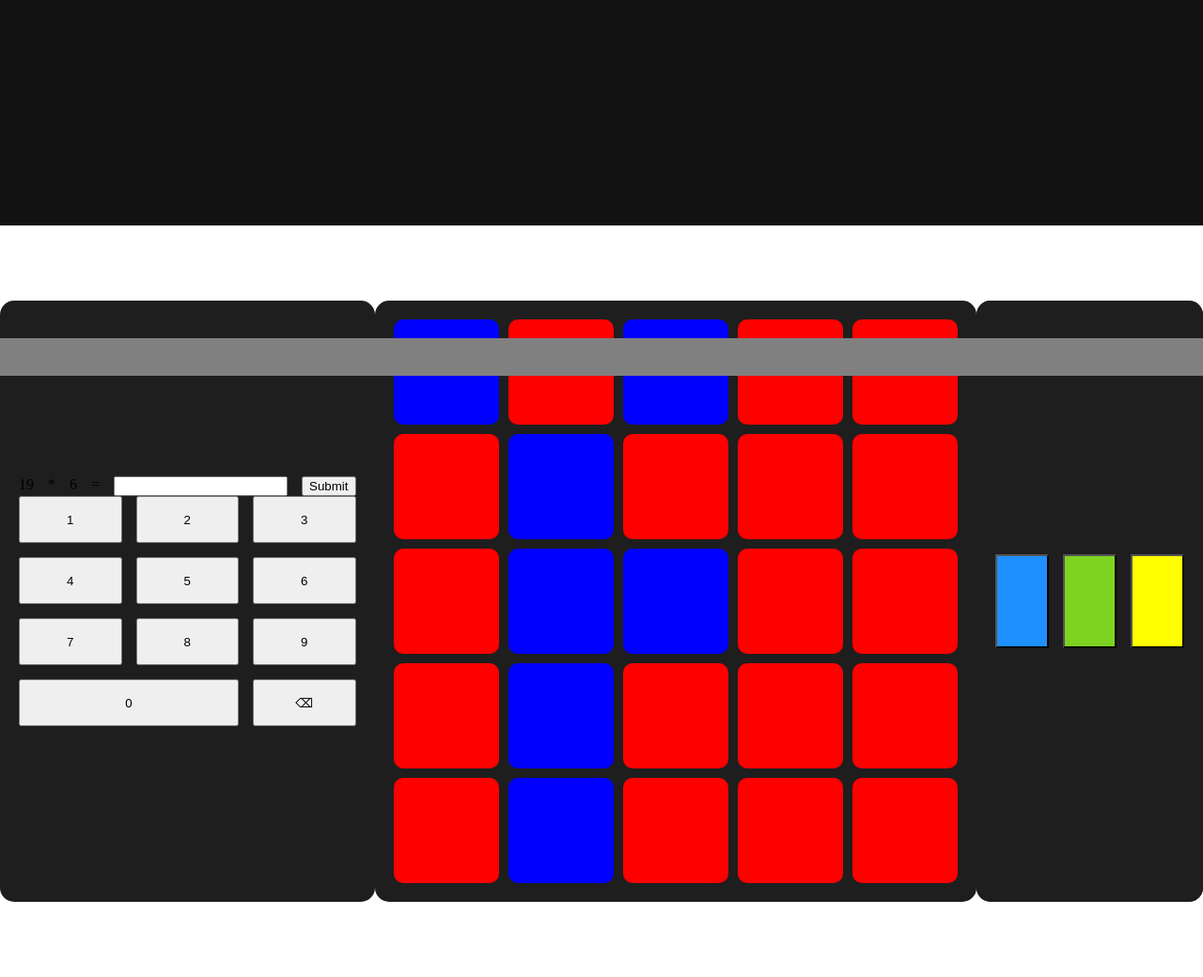
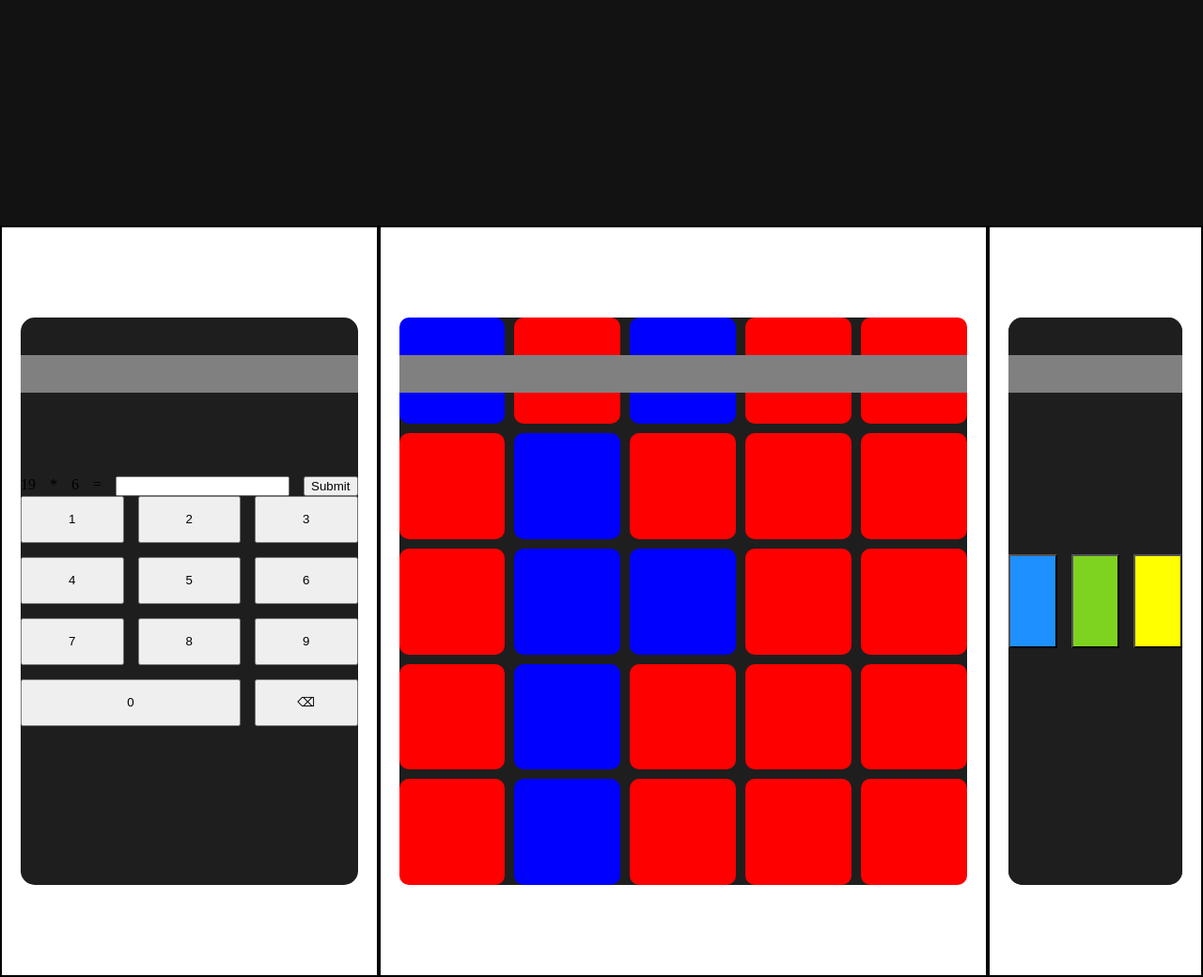
Before and after one commit to Hernandez-Marcos/Triple-task, a Django app: page /games/ in a window 1280 px wide. Shown: the part 617-1657 px from the top of the page at 94% size. Run offline with Django 5.2, Linux system fonts and the light colour scheme.

Commit message:
Refactor game layout structure with wrappers and timer repositioning

```diff
--- a/games/static/games/styles/grid.css
+++ b/games/static/games/styles/grid.css
@@ -1,3 +1,11 @@
+.grid-wrapper {
+    display: flex;
+    flex: 1;
+    height: 100%;
+    align-items: center;
+    border: 2px solid black;
+}
+
 .grid-game {
     display: grid;
     flex: 1;
--- a/games/static/games/styles/math.css
+++ b/games/static/games/styles/math.css
@@ -1,3 +1,11 @@
+.math-wrapper {
+    display: flex;
+    flex: 1;
+    height: 100%;
+    align-items: center;
+    border: 2px solid black;
+}
+
 .math-game {
     flex: 1;
     display: flex;
--- a/games/static/games/styles/pattern.css
+++ b/games/static/games/styles/pattern.css
@@ -1,3 +1,11 @@
+.pattern-wrapper {
+    display: flex;
+    flex: 1;
+    height: 100%;
+    align-items: center;
+    border: 2px solid black;
+}
+
 .pattern-game {
     display: flex;
     align-items: center;
--- a/games/templates/games/index.html
+++ b/games/templates/games/index.html
@@ -33,8 +33,10 @@
     </div>
 
     <div class="games-container">
-        <div class="math-game game-padding">
+        <div class="math-wrapper game-padding">
+            <div class="math-game">
                 <div class="game-timer-bar"></div>
+
                 <div class="math-problem">
                     <span id="num-1">{{math_problem.num_1}}</span> * <span id="num-2">{{math_problem.num_2}}</span> =
                     <input type="number" id="math-answer">
@@ -49,20 +51,27 @@
                     <button class="keypad-button" data-action="delete">⌫</button>
                 </div>
             </div>
-        <div class="grid-game game-padding">
+        </div>
+        <div class="grid-wrapper game-padding">
+            <div class="grid-game">
                 <div class="game-timer-bar"></div>
+
                 {% for row in grid %}
                     {% for square in row %}
                         <div class="square {{square}}"></div>
                     {% endfor %}
                 {% endfor %}
             </div>
-        <div class="pattern-game game-padding">
+        </div>
+        <div class="pattern-wrapper game-padding">
+            <div class="pattern-game">
                 <div class="game-timer-bar"></div>
+
                 <button class="pattern-button blue"></button>
                 <button class="pattern-button green"></button>
                 <button class="pattern-button yellow"></button>
             </div>
         </div>
     </div>
+</div>
 {% endblock content %}
```
Lines whose indentation alone changed are shown as unchanged.
